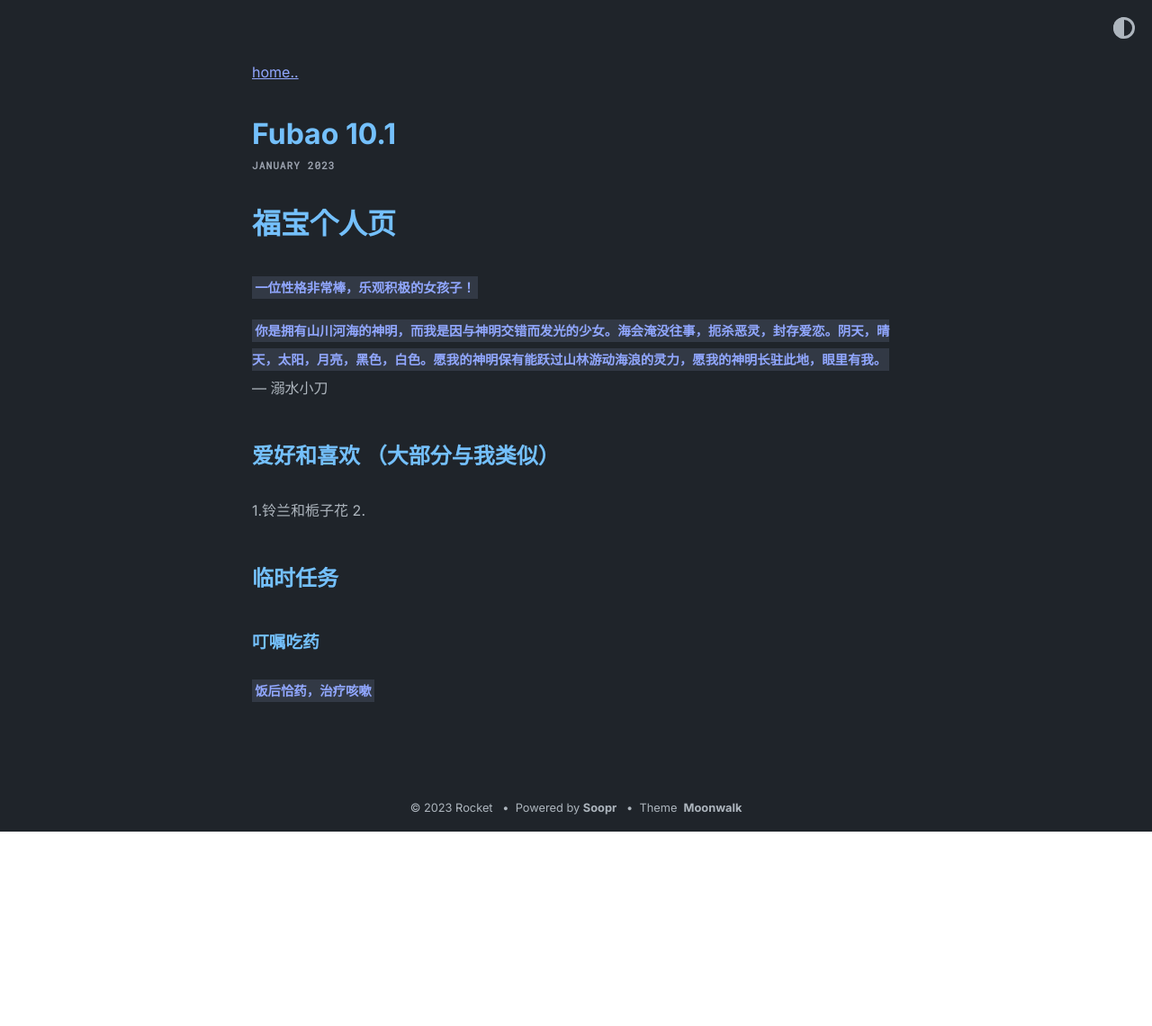
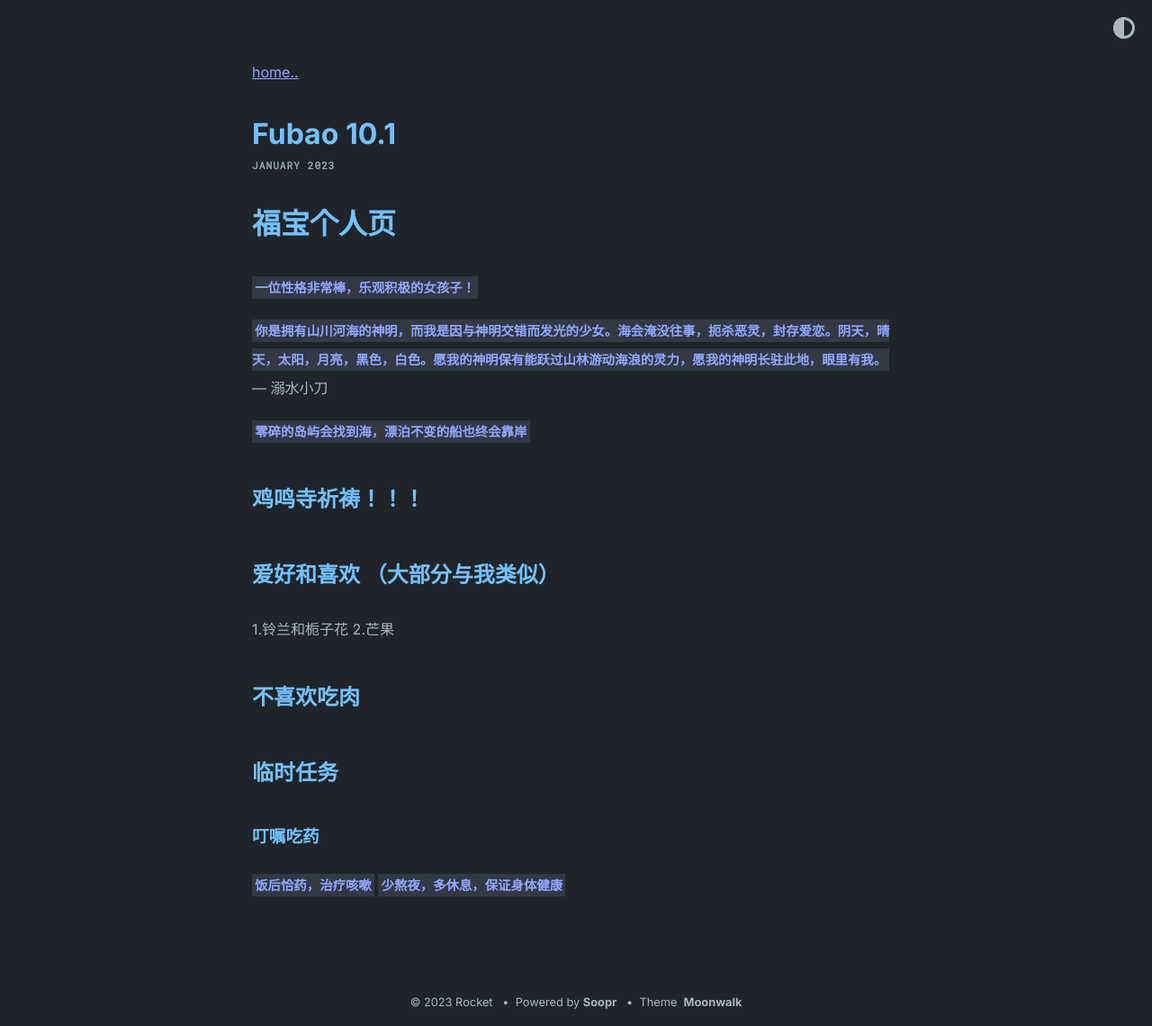
Before and after one commit to yunzck8s/rocket.github.io, a Jekyll site: the page built from _posts/2023-1-14-fubao-10.1.md, in a window 1280 px wide. Shown: the whole page at 90% size. Built offline with Jekyll 4.4.1, drawn with Linux system fonts in a browser that asks for light colours; before the commit the page ends 924 px from its top, so only the background shows below that.

```diff
--- a/_posts/2023-1-14-fubao-10.1.md
+++ b/_posts/2023-1-14-fubao-10.1.md
@@ -8,10 +8,17 @@ layout: post
 
 `你是拥有山川河海的神明，而我是因与神明交错而发光的少女。海会淹没往事，扼杀恶灵，封存爱恋。阴天，晴天，太阳，月亮，黑色，白色。愿我的神明保有能跃过山林游动海浪的灵力，愿我的神明长驻此地，眼里有我。` --- 溺水小刀
 
+`零碎的岛屿会找到海，漂泊不变的船也终会靠岸`
+
+## 鸡鸣寺祈祷！！！
+
 ## 爱好和喜欢 （大部分与我类似）
 1.铃兰和栀子花
-2.
+2.芒果
+
+## 不喜欢吃肉
 
 ## 临时任务
 ### 叮嘱吃药
 `饭后恰药，治疗咳嗽`
+`少熬夜，多休息，保证身体健康`
```
Also changed, not shown: _posts/2023-1-13-github-Fluxcd.md (+1 -1 lines), images/k8s.png (added).
